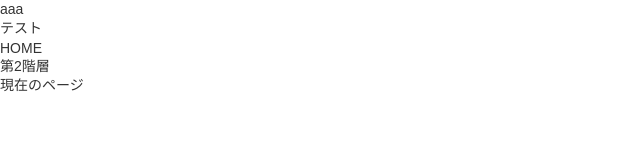
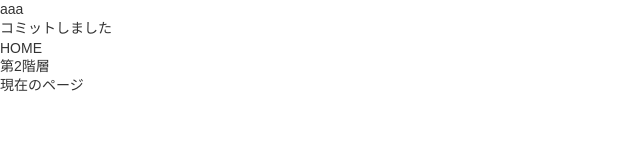
Before and after one commit to tane-nishikawa/test02, a plain HTML site: page index.html in a window 1280 px wide. Shown: the full height of the page, 0-640 px from the left. Drawn offline with nearby package versions, Linux system fonts and the light colour scheme; files that its build step writes are made by us from their sources.

Commit message:
あいうえお

```diff
--- a/index.html
+++ b/index.html
@@ -27,7 +27,8 @@
       <header>
        <div id="header" role="banner">
        <h1>aaa</h1>
-       <p>テスト</p>
+       <p>コミットしました</p>
+
         </div><!-- header -->
       </header>
       <div id="gnavi" role="navigation">
```
Also changed, not shown: 1 other file.
